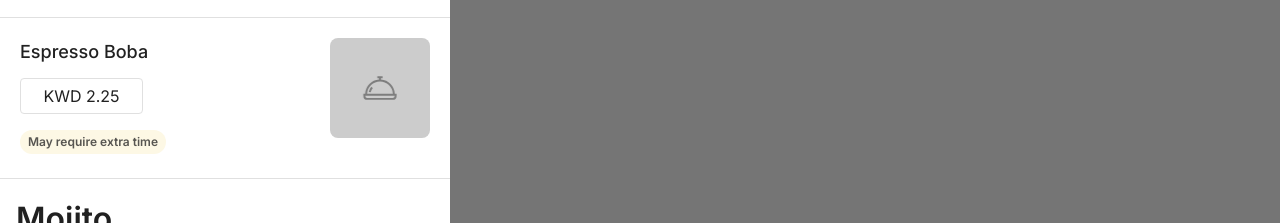
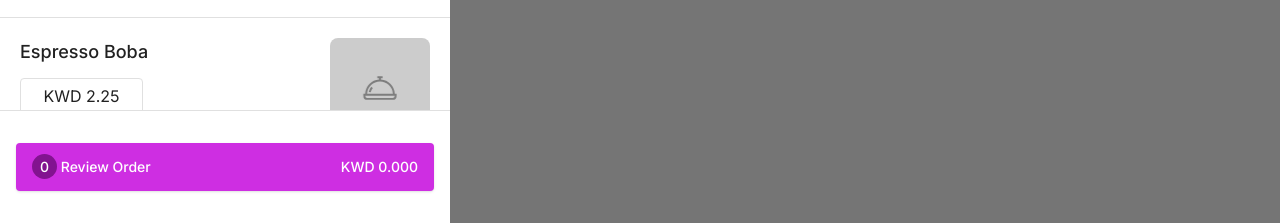
Before and after one commit to vfshera/orderfast-cafe, a website: page src/index.html in a window 1280 px wide. Shown: the part 577-800 px from the top of the page. Drawn offline with nearby package versions, Linux system fonts and the light colour scheme; files that its build step writes are made by us from their sources.

Commit message:
cart totals

```diff
--- a/src/index.html
+++ b/src/index.html
@@ -68,6 +68,10 @@
 
          orderMode = false;
          },
+         get cartTotal(){
+          return this.cart.reduce((total,cartItem) => total += +cartItem.total , 0)
+         }
+         ,
          totalPrice(){
 
           this.finalPrice = (this.viewProduct.variants[0].optionGroups[0].options
@@ -582,6 +586,25 @@
             </template>
           </div>
         </template>
+
+        <!-- IF CART HAS PRODUCTS -->
+        <div
+          class="sticky bottom-0 bg-white w-full border-t p-4 pb-8 border-[rgb(224,224,224)]"
+        >
+          <button
+            class="flex justify-between items-center bg-purple text-white py-2 px-4 rounded w-full mt-4 h-12 shadow text-sm font-medium"
+          >
+            <p>
+              <span
+                class="bg-[#821390] p-1 px-2 leading-none rounded-full"
+                x-text="cart.length "
+              ></span>
+              Review Order
+            </p>
+
+            <p x-text="'KWD '+ cartTotal.toFixed(3)"></p>
+          </button>
+        </div>
       </div>
 
       <!-- ORDER MODE -->
```
